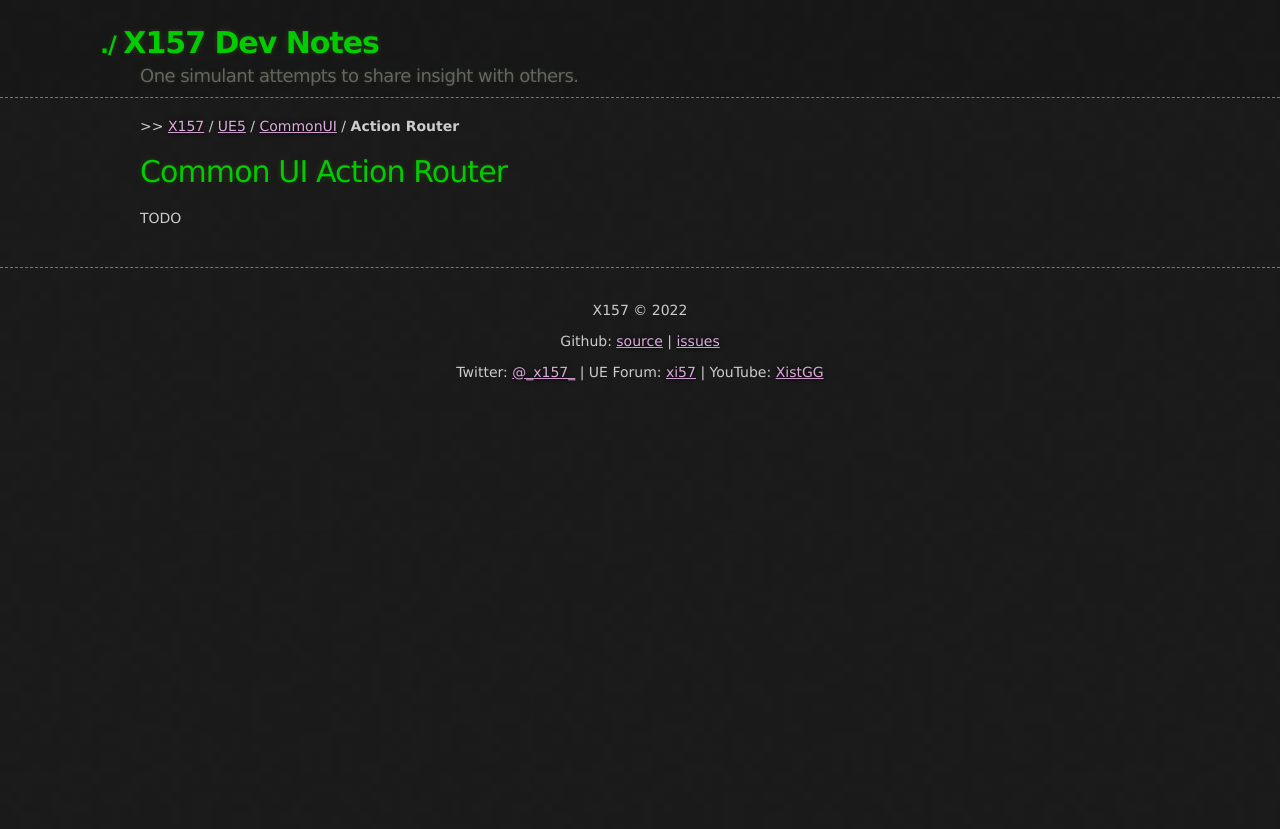
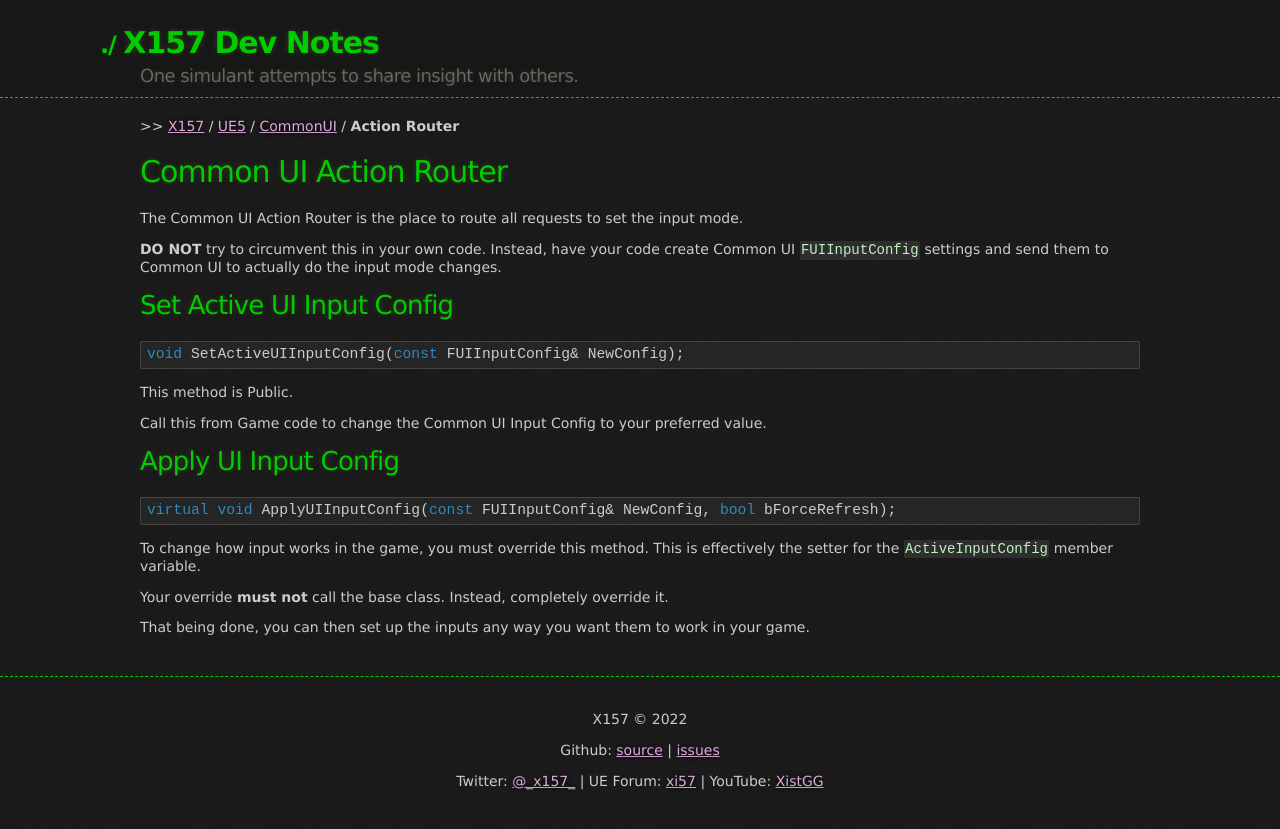
Before and after one commit to x157/x157.github.io, a Jekyll site: the page built from UE5/CommonUI/ActionRouter.md, in a window 1280 px wide. Shown: the top 829 px of the page. Built offline with Jekyll 4.4.1, drawn with Linux system fonts in a browser that asks for light colours.

Commit message:
Initial Action Router

````diff
--- a/UE5/CommonUI/ActionRouter.md
+++ b/UE5/CommonUI/ActionRouter.md
@@ -7,4 +7,34 @@ breadcrumb_name: "Action Router"
 
 # Common UI Action Router
 
-TODO
+The Common UI Action Router is the place to route all requests to set the input mode.
+
+**DO NOT** try to circumvent this in your own code.
+Instead, have your code create Common UI `FUIInputConfig` settings and
+send them to Common UI to actually do the input mode changes.
+
+
+## Set Active UI Input Config
+
+```c++
+void SetActiveUIInputConfig(const FUIInputConfig& NewConfig);
+```
+
+This method is Public.
+
+Call this from Game code to change the Common UI Input Config to your preferred value.
+
+
+## Apply UI Input Config
+
+```c++
+virtual void ApplyUIInputConfig(const FUIInputConfig& NewConfig, bool bForceRefresh);
+```
+
+To change how input works in the game,
+you must override this method.  This is effectively the setter for
+the `ActiveInputConfig` member variable.
+
+Your override **must not** call the base class.  Instead, completely override it.
+
+That being done, you can then set up the inputs any way you want them to work in your game.
````
